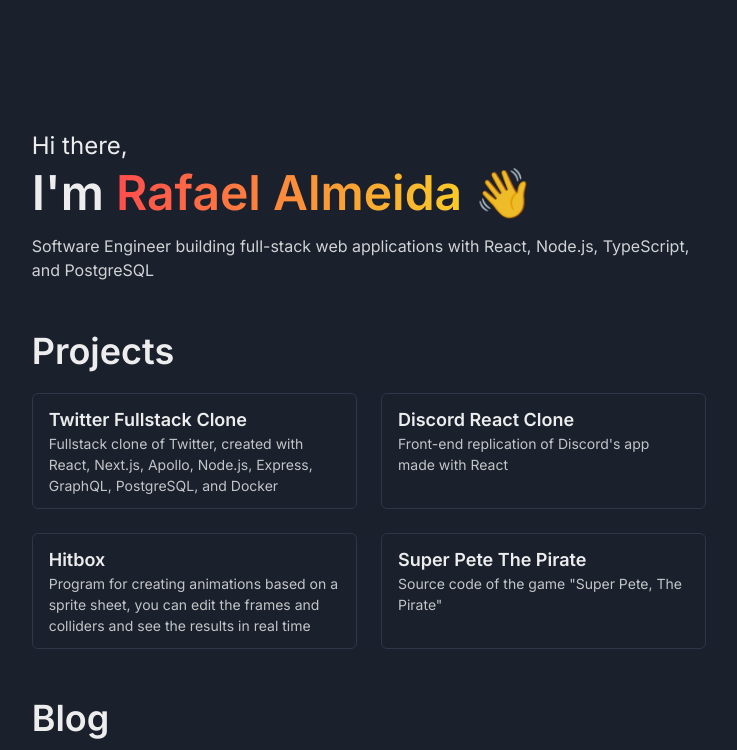
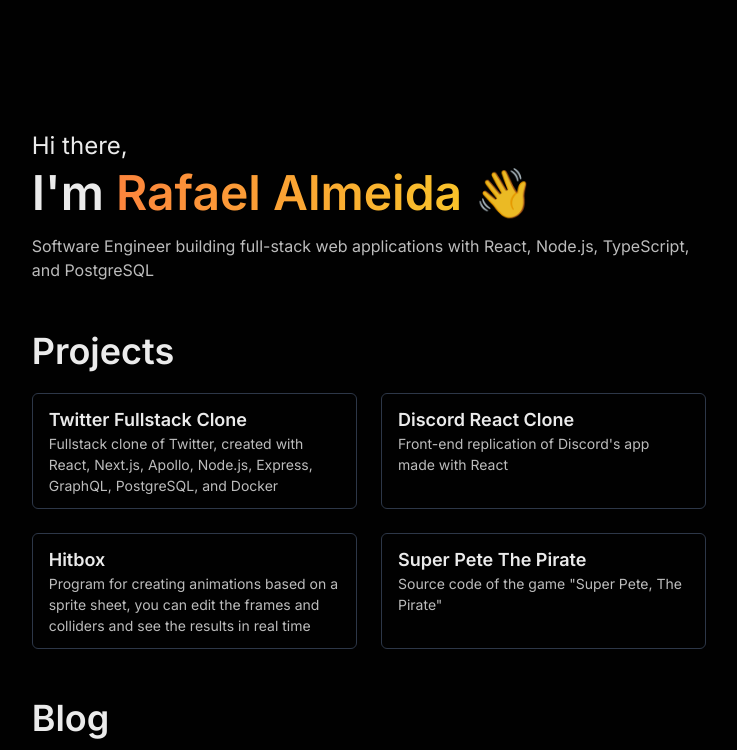
Before and after one commit to rafaelalmeidatk/rafaelalmeidatk.com, a Next.js app: page / in a window 1280 px wide. Shown: the top 750 px of the page, without its empty margins (271-1008 px from the left). Built offline with nearby package versions, Linux system fonts and the light colour scheme.

Commit message:
Update bg color, add animation to header name

```diff
--- a/src/lib/chakraTheme.ts
+++ b/src/lib/chakraTheme.ts
@@ -1,4 +1,5 @@
 import { extendTheme, ThemeConfig } from '@chakra-ui/react';
+import { mode, StyleFunctionProps } from '@chakra-ui/theme-tools';
 
 const config: ThemeConfig = {
   initialColorMode: 'dark',
@@ -11,6 +12,13 @@ const theme = extendTheme({
     heading: 'Inter, Helvetica, system-ui, sans-serif',
     body: 'Inter, Helvetica, system-ui, sans-serif',
   },
+  styles: {
+    global: (props: StyleFunctionProps) => ({
+      body: {
+        bg: mode('white', 'blackAlpha.900')(props),
+      },
+    }),
+  },
   components: {
     Heading: {
       baseStyle: {
--- a/src/pages/index.tsx
+++ b/src/pages/index.tsx
@@ -12,6 +12,7 @@ import {
   chakra,
   LinkBox,
   LinkOverlay,
+  keyframes,
 } from '@chakra-ui/react';
 import { ExternalLinkIcon } from '@chakra-ui/icons';
 import { getAllPosts, Post } from '../lib/posts';
@@ -48,6 +49,12 @@ const projects = [
   },
 ];
 
+const gradientText = keyframes`
+  0% { background-position: 0 50%; }
+  50% { background-position: 100% 50%; }
+  100% { background-position: 0 50%; }
+`;
+
 type HomeProps = {
   posts: Post[];
 };
@@ -62,12 +69,15 @@ const Home = ({ posts }: HomeProps) => {
           <chakra.span
             bg="linear-gradient(90deg,#ff4d4d,#f9cb28)"
             bgClip="text"
+            bgSize="200%"
+            sx={{ '-webkit-text-fill-color': 'transparent' }}
+            animation={`${gradientText} 10s linear infinite`}
           >
             Rafael Almeida
           </chakra.span>{' '}
           👋
         </Heading>
-        <Text mt={3} color="whiteAlpha.800">
+        <Text mt={3} opacity={0.8}>
           Software Engineer building full-stack web applications with React,
           Node.js, TypeScript, and PostgreSQL
         </Text>
@@ -135,7 +145,6 @@ const Home = ({ posts }: HomeProps) => {
               _hover={{ opacity: 0.7 }}
               borderBottom="1px solid"
               borderColor="gray.700"
-              // borderRadius="md"
             >
               <Link href={post.link}>
                 <a>
```
